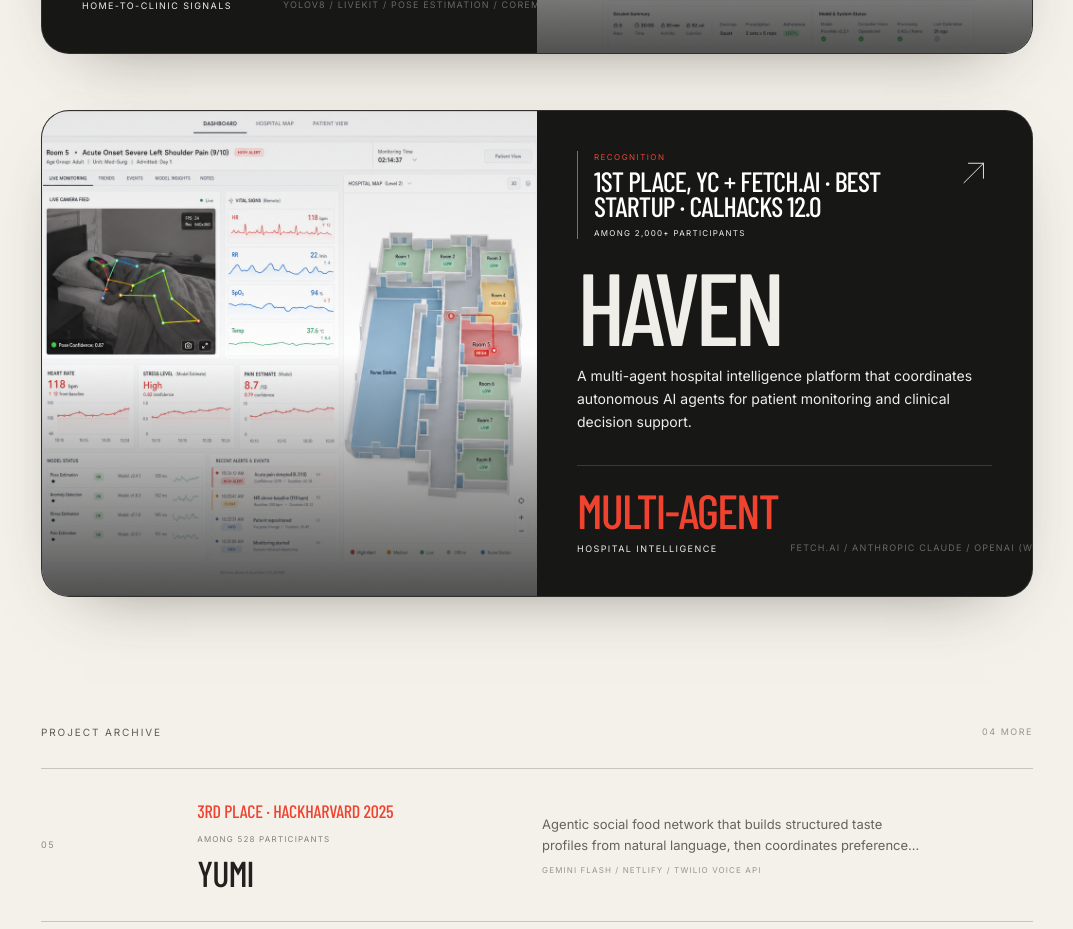
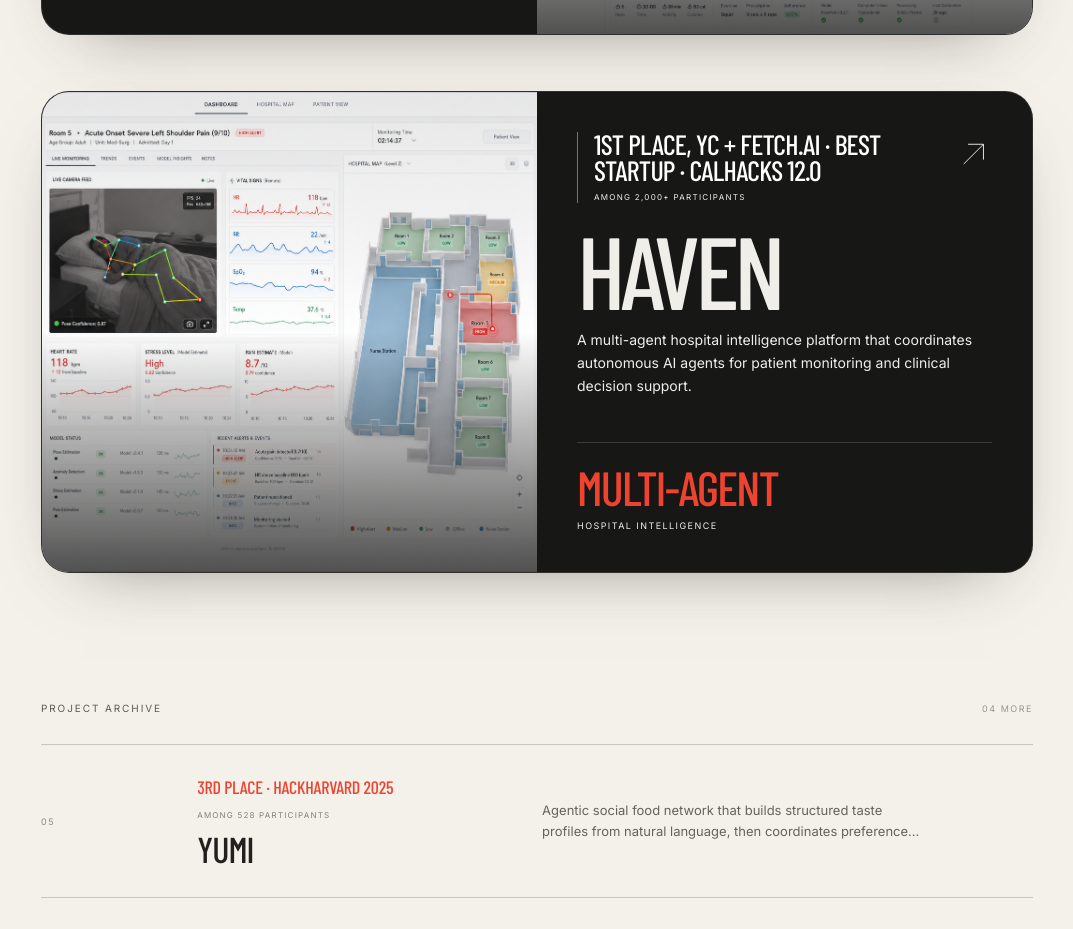
Before and after one commit to AgarwalAarush/aarushagarwal, a Next.js app: page / in a window 1280 px wide. Shown: the part 5180-6109 px from the top of the page, without its empty margins (7-1080 px from the left). Built offline with nearby package versions, Linux system fonts and the light colour scheme; no server answers.

Commit message:
Remove recognition labels and technology tags from project cards

```diff
--- a/src/components/home/ProjectShowcase.js
+++ b/src/components/home/ProjectShowcase.js
@@ -30,7 +30,7 @@ function ProjectArrow({ active }) {
   );
 }
 
-function ProjectMetricFooter({ homepage, project, className = "" }) {
+function ProjectMetricFooter({ homepage, className = "" }) {
   return (
     <div
       className={`items-end justify-between gap-3 border-t border-white/15 pt-5 ${className}`}
@@ -43,9 +43,6 @@ function ProjectMetricFooter({ homepage, project, className = "" }) {
           {homepage.metricLabel}
         </p>
       </div>
-      <p className="max-w-[24rem] text-right font-mono text-[8px] uppercase leading-relaxed tracking-[0.1em] text-white/35 lg:whitespace-nowrap xl:text-[9px] xl:tracking-[0.13em]">
-        {project.technologies.slice(0, 4).join(" / ")}
-      </p>
     </div>
   );
 }
@@ -93,10 +90,7 @@ function FeaturedProjectCard({ project, index }) {
               >
                 {homepage.award && (
                   <div className="border-l border-[#ef432f] pl-4">
-                      <p className="font-mono text-[8px] uppercase tracking-[0.18em] text-[#ef432f]">
-                        Recognition
-                      </p>
-                      <p className="mt-1.5 max-w-[25rem] font-display text-2xl font-medium uppercase leading-[0.9] tracking-[-0.025em] text-white sm:text-[1.75rem]">
+                      <p className="max-w-[25rem] font-display text-2xl font-medium uppercase leading-[0.9] tracking-[-0.025em] text-white sm:text-[1.75rem]">
                         {homepage.award}
                       </p>
                       {homepage.competitionScale && (
@@ -131,7 +125,6 @@ function FeaturedProjectCard({ project, index }) {
 
             <ProjectMetricFooter
               homepage={homepage}
-              project={project}
               className="mt-8 hidden lg:flex"
             />
           </div>
@@ -192,7 +185,6 @@ function FeaturedProjectCard({ project, index }) {
           <div className="px-6 pb-6 pt-5 sm:px-8 sm:pb-8 lg:hidden">
             <ProjectMetricFooter
               homepage={homepage}
-              project={project}
               className="flex"
             />
           </div>
@@ -247,9 +239,6 @@ function ProjectArchiveRow({ project, index }) {
         <div className="pr-0 sm:pr-28">
           <p className="line-clamp-2 text-[13px] leading-relaxed text-[#66635d]">
             {cleanDescription(project.description)}
-          </p>
-          <p className="mt-2 font-mono text-[8px] uppercase tracking-[0.14em] text-[#9a958c]">
-            {project.technologies.slice(0, 3).join(" / ")}
           </p>
         </div>
 
```
